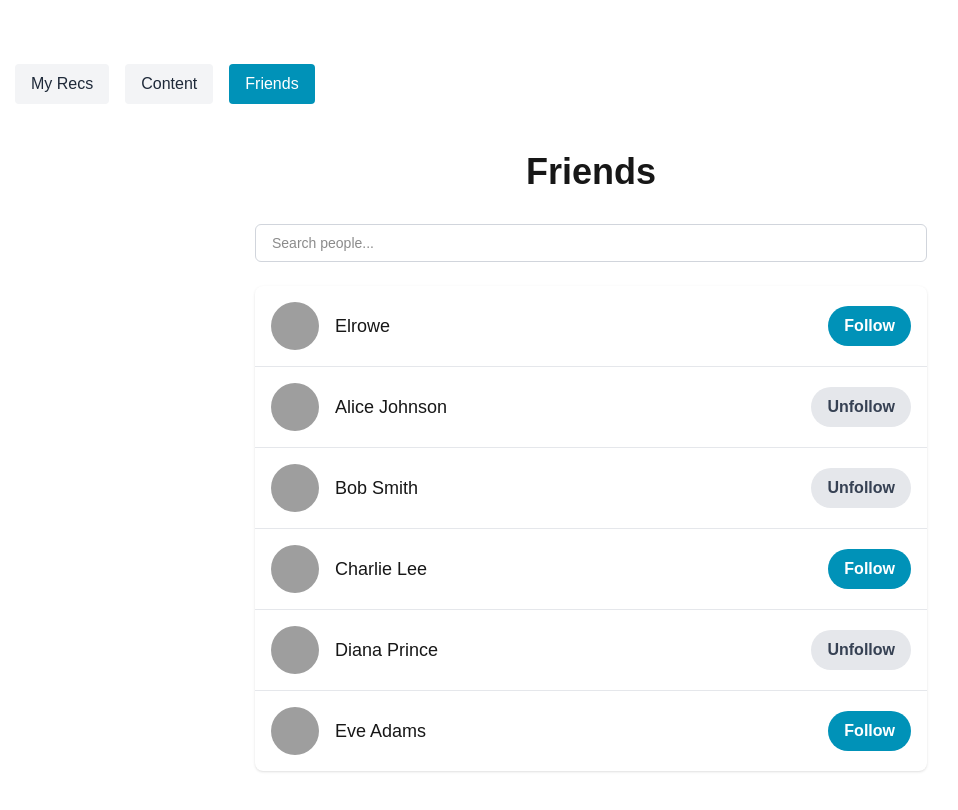
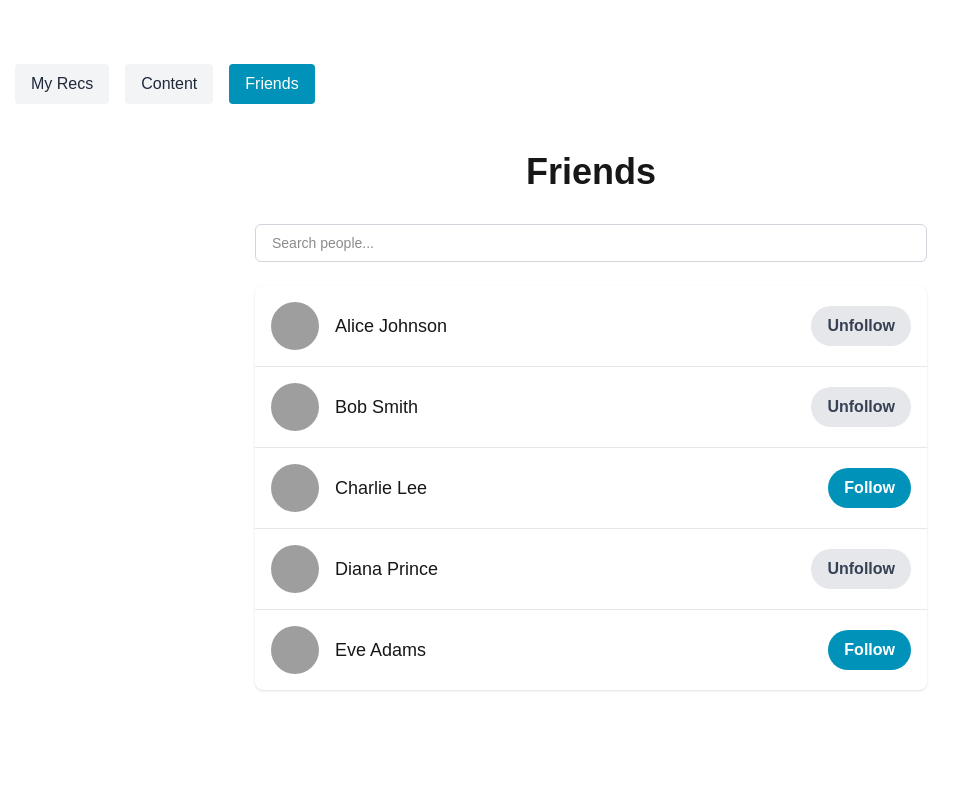
Before and after one commit to edwardrowe/leet-recs, a Next.js app: page /friends in a window 1280 px wide. Shown: the top 810 px of the page, without its empty margins (49-1007 px from the left). Built offline with nearby package versions, Linux system fonts and the light colour scheme; grey boxes are pictures that could not be loaded.

Commit message:
Hide self user from Friends list.

```diff
--- a/src/app/friends/page.tsx
+++ b/src/app/friends/page.tsx
@@ -1,6 +1,6 @@
 "use client";
 import { useState } from "react";
-import { getPeople, followPerson, unfollowPerson, Person } from "@/lib/peopleStore";
+import { getPeople, followPerson, unfollowPerson, Person, CURRENT_USER_ID } from "@/lib/peopleStore";
 import Image from "next/image";
 import NavBar from "@/components/NavBar";
 
@@ -17,7 +17,7 @@ export default function FriendsPage() {
     setPeople(getPeople());
   };
 
-  const filteredPeople = people.filter(p => p.name.toLowerCase().includes(search.toLowerCase()));
+  const filteredPeople = people.filter(p => p.id !== CURRENT_USER_ID && p.name.toLowerCase().includes(search.toLowerCase()));
 
   return (
     <main className="flex min-h-screen flex-col items-center p-12 space-y-8">
```
